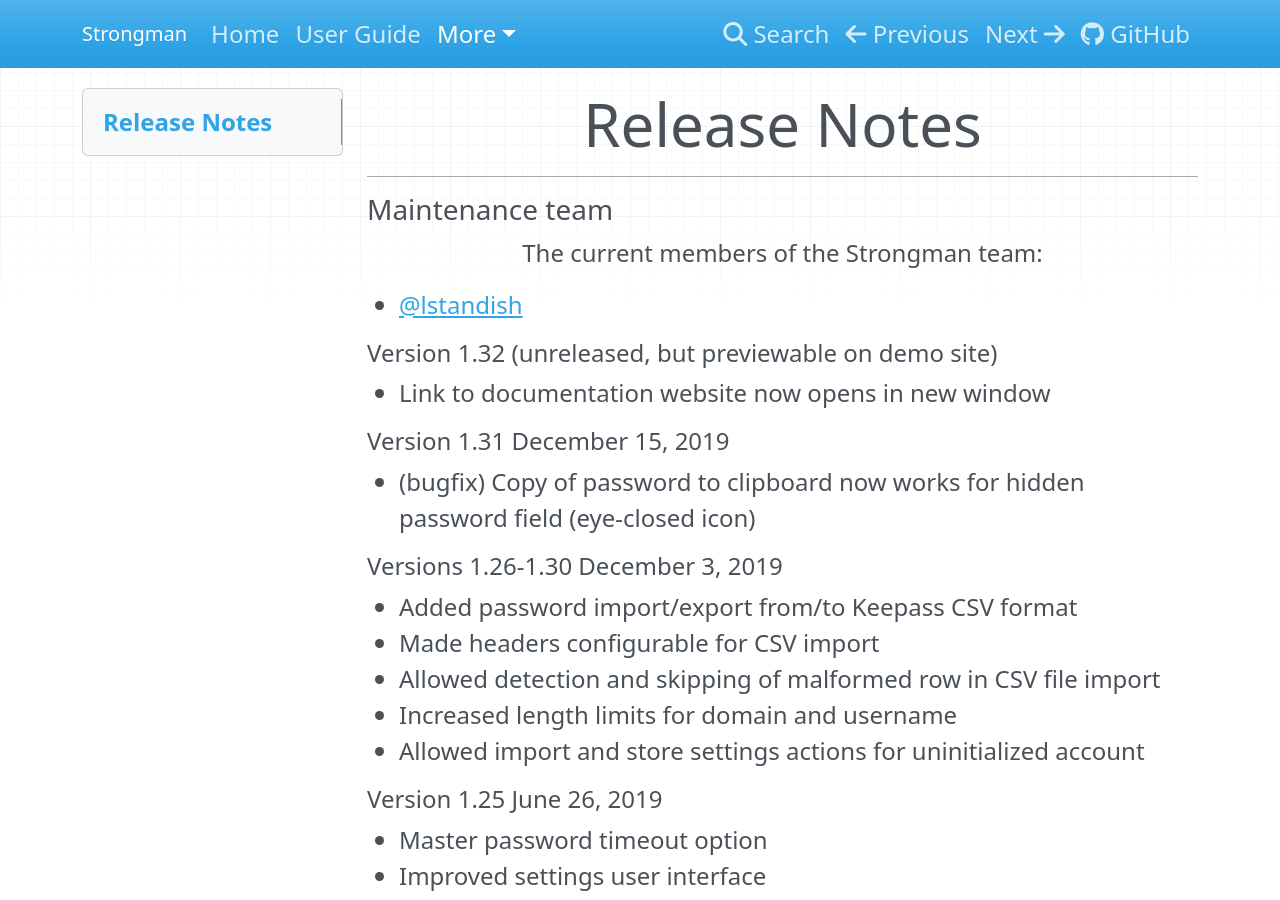
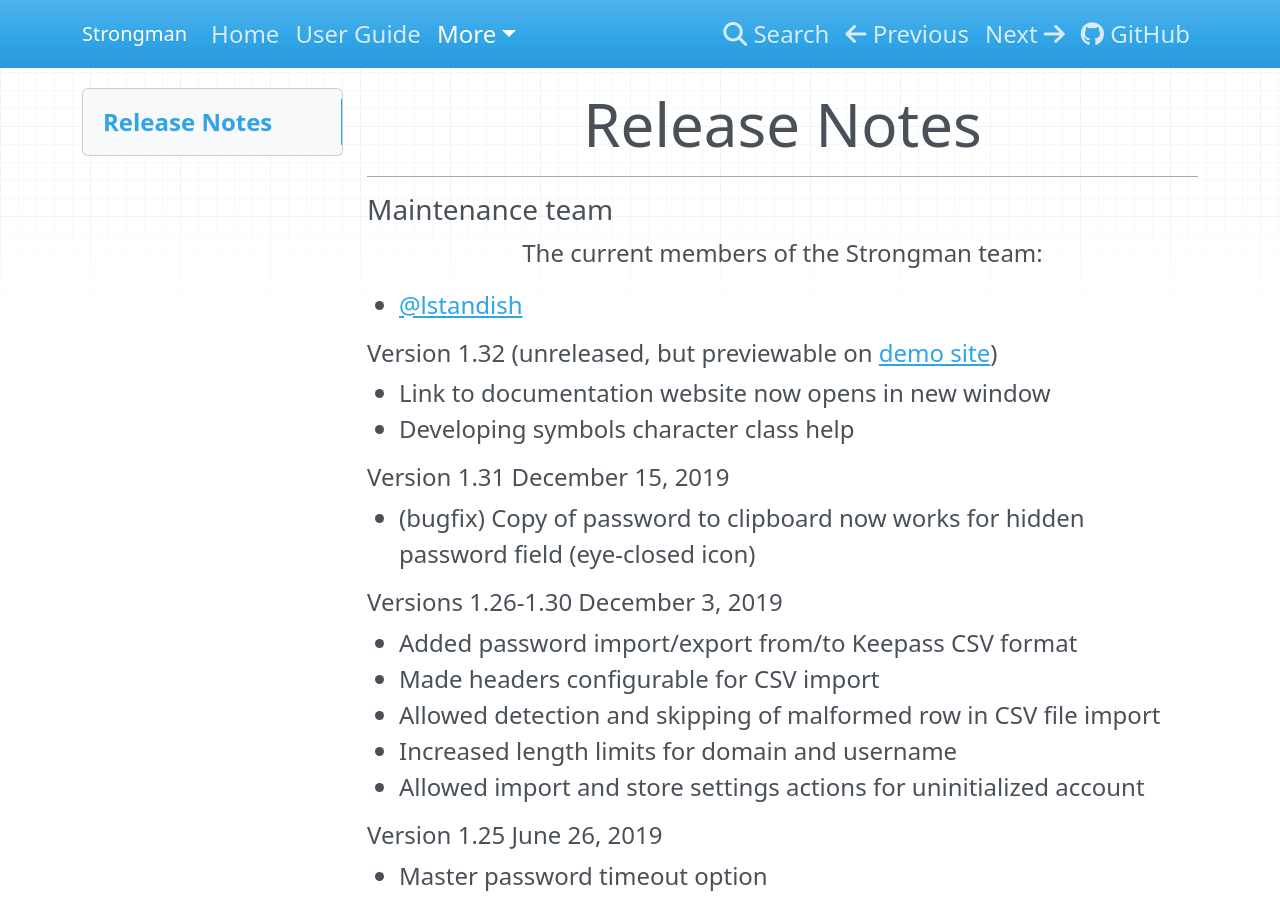
Before and after one commit to lstandish/strongman-md, an MkDocs documentation site: the page built from docs/more/release-notes.md, in a window 1280 px wide and 900 px high. Built offline with MkDocs 1.6.1, drawn with Linux system fonts in a browser that asks for light colours.

Commit message:
update docs

```diff
--- a/docs/more/release-notes.md
+++ b/docs/more/release-notes.md
@@ -8,8 +8,9 @@
 
 * [@lstandish](https://github.com/lstandish/)
 
-#### Version 1.32 (unreleased, but previewable on demo site)
+#### Version 1.32 (unreleased, but previewable on [demo site](/app))
 - Link to documentation website now opens in new window
+- Developing symbols character class help
 
 #### Version 1.31 December 15, 2019
 - (bugfix) Copy of password to clipboard now works for hidden password field (eye-closed icon)
```
